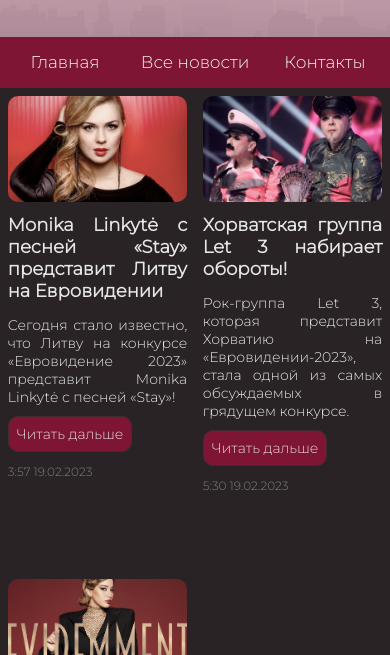
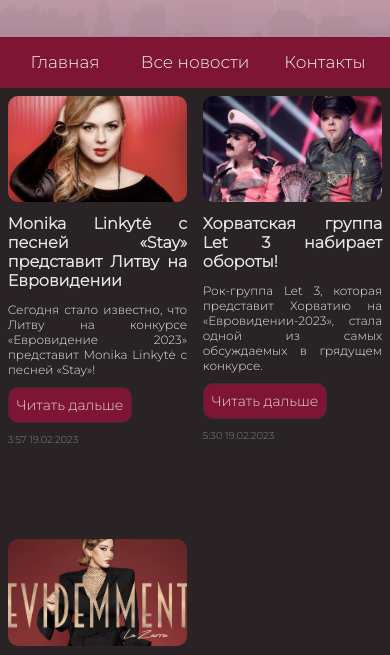
Before and after one commit to KillRiall/lab1, a plain HTML site: page index.html in a window 390 px wide. Shown: the part 122-777 px from the top of the page. Drawn offline with Linux system fonts and the light colour scheme.

Commit message:
Заебало

```diff
--- a/styles/main_style.css
+++ b/styles/main_style.css
@@ -95,6 +95,15 @@ ul.side_bar a:hover{
     text-align:justify;
     margin-bottom: 3em;
 }
+.shrort_news h5{
+    font-size: 18px;
+}
+.shrort_news p{
+    font-size: 14px;
+}
+p.time{
+    font-size: 12px;
+}
 }
 @media screen and (max-width: 800px)
 {
@@ -103,9 +112,18 @@ ul.side_bar a:hover{
         display: block;
         padding: 2%;
         width: 46%;
-        height: 420px;
+        height: 380px;
         text-align:justify;
         margin-bottom: 3em;
+    }
+    .shrort_news h5{
+        font-size: 16px;
+    }
+    .shrort_news p{
+        font-size: 12px;
+    }
+    p.time{
+        font-size: 10px;
     }
 }
 .shrort_news img{
@@ -129,14 +147,11 @@ ul.side_bar a:hover{
 .shrort_news h5{
     margin:0px;
     margin-top: 12px;
-    font-size: 18px;
 }
 .shrort_news p{
     margin-bottom: 0px;
-    font-size: 14px;
 }
 p.time{
-    font-size: 12px;
     color:grey;
     margin-bottom: 30px;
 }
```
